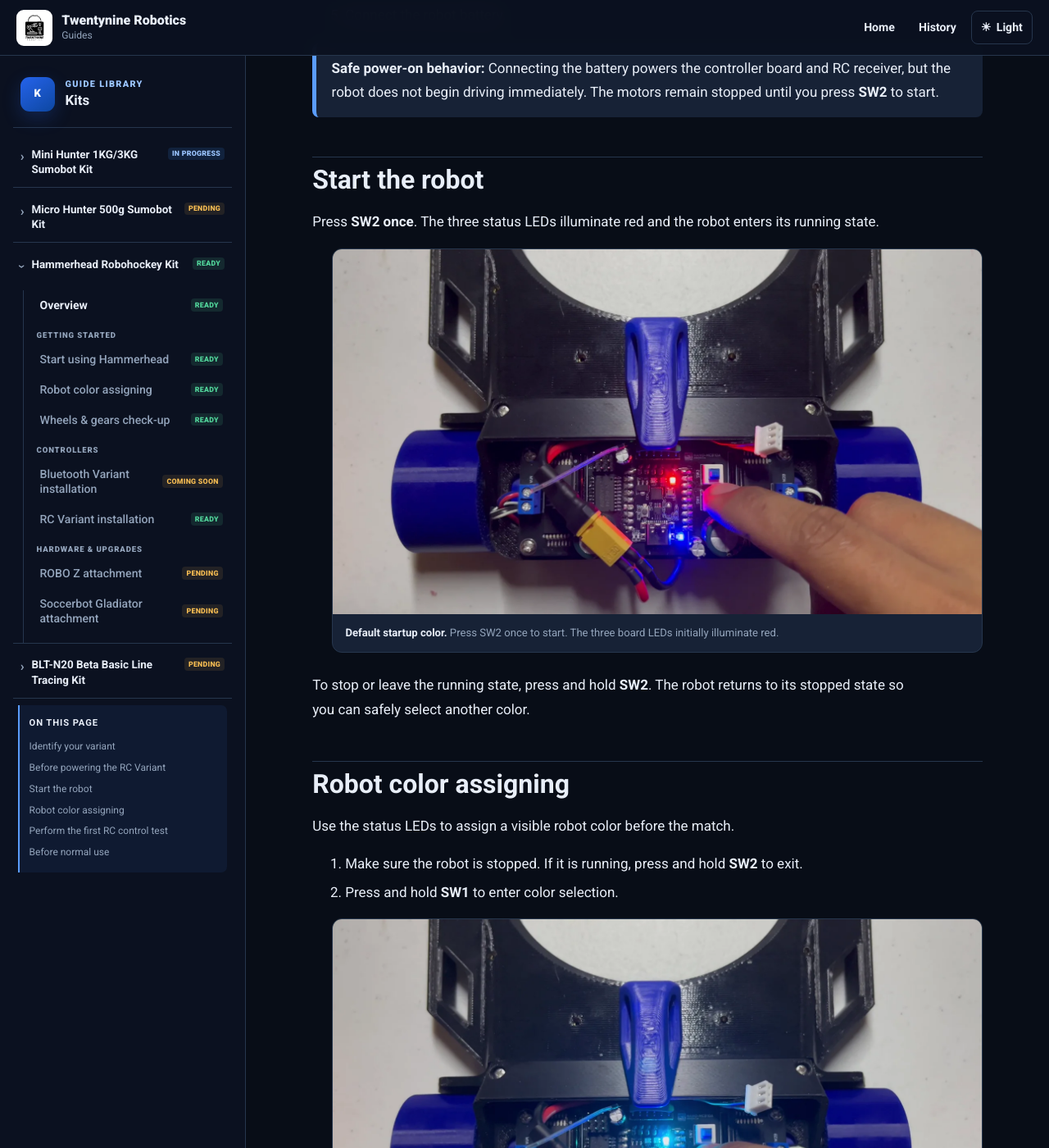
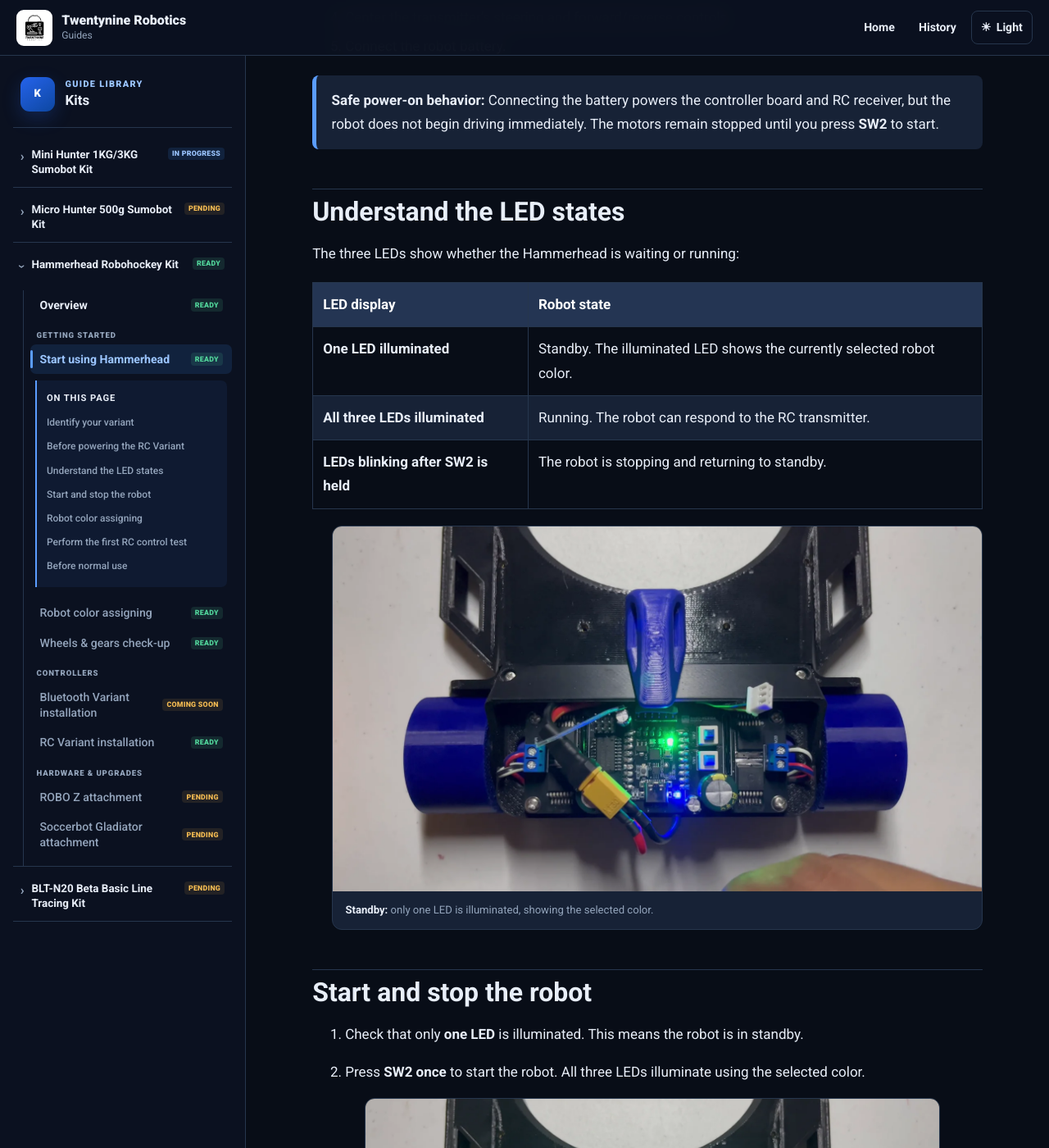
Before and after one commit to aj-morales99/twentynine-robotics-guides, a Jekyll site: the page built from docs/hammerhead/getting-started.md, in a window 1280 px wide and 1400 px high, scrolled down 970 px. Shown: the whole window at 82% size. Built offline with Jekyll 4.4.1, drawn with Linux system fonts in a browser that asks for light colours; some of the changed text lies outside the part shown.

Commit message:
Fix Hammerhead startup flow and navigation

```diff
--- a/docs/_layouts/default.html
+++ b/docs/_layouts/default.html
@@ -151,10 +154,26 @@
               ["/mini-hunter/code-library/", "FullVision function library"],
               ["/mini-hunter/programming/pin-map.html", "FullVision STM32 pin map"],
               ["/mini-hunter/troubleshooting/", "Troubleshooting"]
-        ];
+            ]
+          },
+          "/hammerhead/": {
+            name: "Hammerhead",
+            guides: [
+              ["/hammerhead/", "Guide overview"],
+              ["/hammerhead/getting-started.html", "Start using Hammerhead"],
+              ["/hammerhead/hardware/wheels-gears-checkup.html", "Wheels & gears check-up"],
+              ["/hammerhead/controllers/bluetooth-variant-installation.html", "Bluetooth Variant installation"],
+              ["/hammerhead/rc-receiver-installation.html", "RC Variant installation"],
+              ["/hammerhead/assembly/robo-z-attachment.html", "ROBO Z attachment"],
+              ["/hammerhead/assembly/soccerbot-gladiator-attachment.html", "Soccerbot Gladiator attachment"]
+            ]
+          }
+        };
         const kitMarkers = ["/mini-hunter/", "/micro-hunter/", "/hammerhead/", "/blt-n20/"];
         const activeKitMarker = kitMarkers.find(function (kit) { return location.pathname.indexOf(kit) >= 0; });
-        const marker = "/mini-hunter/";
+        const marker = activeKitMarker || "/mini-hunter/";
+        const activeGuideSet = guideSets[activeKitMarker];
+        const guides = activeGuideSet ? activeGuideSet.guides : [];
         const markerIndex = location.pathname.indexOf(marker);
         const basePrefix = markerIndex >= 0 ? location.pathname.slice(0, markerIndex) : "";
         const currentPath = markerIndex >= 0 ? location.pathname.slice(markerIndex) : location.pathname;
--- a/docs/hammerhead/getting-started.md
+++ b/docs/hammerhead/getting-started.md
@@ -30,48 +30,77 @@ If your Basic Hammerhead does not yet have a receiver, or you need to replace it
 
 <div class="note"><strong>Safe power-on behavior:</strong> Connecting the battery powers the controller board and RC receiver, but the robot does not begin driving immediately. The motors remain stopped until you press <strong>SW2</strong> to start.</div>
 
-## Start the robot
+## Understand the LED states
 
-Press **SW2 once**. The three status LEDs illuminate red and the robot enters its running state.
+The three LEDs show whether the Hammerhead is waiting or running:
+
+| LED display | Robot state |
+|---|---|
+| **One LED illuminated** | Standby. The illuminated LED shows the currently selected robot color. |
+| **All three LEDs illuminated** | Running. The robot can respond to the RC transmitter. |
+| **LEDs blinking after SW2 is held** | The robot is stopping and returning to standby. |
 
 <figure class="guide-figure step-figure">
-  <img src="../assets/images/hammerhead/getting-started/hh-start-01-red-ready.webp" alt="Hammerhead NANO-MCB10A board with its three status LEDs illuminated red while SW2 is pressed" width="1600" height="900" loading="lazy">
-  <figcaption><strong>Default startup color.</strong> Press SW2 once to start. The three board LEDs initially illuminate red.</figcaption>
+  <img src="../assets/images/hammerhead/getting-started/hh-start-05-confirm-start.webp" alt="Hammerhead controller board in standby with one green status LED illuminated" width="1600" height="900" loading="lazy">
+  <figcaption><strong>Standby:</strong> only one LED is illuminated, showing the selected color.</figcaption>
 </figure>
 
-To stop or leave the running state, press and hold **SW2**. The robot returns to its stopped state so you can safely select another color.
+## Start and stop the robot
+
+<ol class="guide-steps">
+  <li>
+    <p>Check that only <strong>one LED</strong> is illuminated. This means the robot is in standby.</p>
+  </li>
+  <li>
+    <p>Press <strong>SW2 once</strong> to start the robot. All three LEDs illuminate using the selected color.</p>
+    <figure class="guide-figure step-figure">
+      <img src="../assets/images/hammerhead/getting-started/hh-start-04-cycle-green.webp" alt="Hammerhead controller board in the running state with all three status LEDs illuminated green while SW2 is pressed" width="1600" height="900" loading="lazy">
+      <figcaption><strong>Running:</strong> all three LEDs illuminate in the selected color.</figcaption>
+    </figure>
+  </li>
+  <li>
+    <p>To stop, press and hold <strong>SW2</strong> until the LEDs begin blinking. Release the switch and wait for the display to return to <strong>one illuminated LED</strong>.</p>
+  </li>
+</ol>
+
+<div class="note"><strong>Remember:</strong> one LED means standby; three LEDs mean running.</div>
 
 ## Robot color assigning
 
-Use the status LEDs to assign a visible robot color before the match.
+Use the status LEDs to assign a visible robot color before the match. Six colors are currently available.
 
-1. Make sure the robot is stopped. If it is running, press and hold **SW2** to exit.
-2. Press and hold **SW1** to enter color selection.
-
-<figure class="guide-figure step-figure">
-  <img src="../assets/images/hammerhead/getting-started/hh-start-02-color-select.webp" alt="User holding SW1 on the Hammerhead NANO-MCB10A board to enter robot color selection" width="1600" height="900" loading="lazy">
-  <figcaption><strong>Enter color selection.</strong> Keep SW1 held while choosing a color.</figcaption>
-</figure>
-
-3. While continuing to hold SW1, press **SW2** to cycle through the available LED colors.
-
-<figure class="guide-figure step-figure">
-  <img src="../assets/images/hammerhead/getting-started/hh-start-03-cycle-blue.webp" alt="Hammerhead status LEDs showing blue during robot color selection" width="1600" height="900" loading="lazy">
-  <figcaption>Press SW2 while holding SW1 to move to the next available color.</figcaption>
-</figure>
-
-<figure class="guide-figure step-figure">
-  <img src="../assets/images/hammerhead/getting-started/hh-start-04-cycle-green.webp" alt="Hammerhead status LEDs showing green during robot color selection" width="1600" height="900" loading="lazy">
-  <figcaption>Continue cycling until the three LEDs display the color assigned to your robot.</figcaption>
-</figure>
-
-4. Release **SW1** when the required color is displayed.
-5. Press **SW2 once** to start the robot using the selected color.
-
-<figure class="guide-figure step-figure">
-  <img src="../assets/images/hammerhead/getting-started/hh-start-05-confirm-start.webp" alt="User pressing SW2 on the Hammerhead controller board after selecting the robot LED color" width="1600" height="900" loading="lazy">
-  <figcaption><strong>Confirm and start.</strong> After releasing SW1, press SW2 once to enter the running state.</figcaption>
-</figure>
+<ol class="guide-steps">
+  <li>
+    <p>Make sure the robot is in standby with only <strong>one LED</strong> illuminated. If all three LEDs are illuminated, press and hold <strong>SW2</strong> until they blink and return to one LED.</p>
+  </li>
+  <li>
+    <p>Press and keep holding the <strong>SW1 detent switch</strong> to enter color selection. Only one LED remains illuminated while you choose.</p>
+    <figure class="guide-figure step-figure">
+      <img src="../assets/images/hammerhead/getting-started/hh-start-01-red-ready.webp" alt="User holding SW1 while one red Hammerhead status LED is illuminated during color selection" width="1600" height="900" loading="lazy">
+      <figcaption><strong>Color selection:</strong> hold SW1. A single LED shows the currently selected color.</figcaption>
+    </figure>
+  </li>
+  <li>
+    <p>While continuing to hold <strong>SW1</strong>, press <strong>SW2</strong> to move through the six available colors. Only one LED should be illuminated as the color changes.</p>
+    <figure class="guide-figure step-figure">
+      <img src="../assets/images/hammerhead/getting-started/hh-start-02-color-select.webp" alt="User holding SW1 while one blue Hammerhead status LED is illuminated during color selection" width="1600" height="900" loading="lazy">
+      <figcaption>Each press of SW2 selects the next color; this example shows blue on one LED.</figcaption>
+    </figure>
+  </li>
+  <li>
+    <p>When the required color appears, release <strong>SW1</strong>. The robot remains in standby with one LED illuminated.</p>
+  </li>
+  <li>
+    <p>Press <strong>SW2 once</strong> to start. All three LEDs illuminate using the color you selected.</p>
+    <figure class="guide-figure step-figure">
+      <img src="../assets/images/hammerhead/getting-started/hh-start-03-cycle-blue.webp" alt="Hammerhead controller board running with all three status LEDs illuminated blue" width="1600" height="900" loading="lazy">
+      <figcaption><strong>Selected color active:</strong> three blue LEDs show that the robot is running.</figcaption>
+    </figure>
+  </li>
+  <li>
+    <p>To exit the running state, press and hold <strong>SW2</strong> again until the LEDs blink. The robot returns to standby with one LED illuminated.</p>
+  </li>
+</ol>
 
 ## Perform the first RC control test
 
@@ -90,7 +119,7 @@ Do not place the robot on the floor until the controller returns reliably to neu
 - [ ] Battery connection is secure.
 - [ ] Receiver LED indicates a stable connection.
 - [ ] Transmitter controls are centered.
-- [ ] The intended robot color is displayed on all three LEDs.
+- [ ] The intended color is shown on one LED in standby and all three LEDs while running.
 - [ ] Both motors stop at neutral.
 - [ ] The first movement test was completed with the wheels raised.
 - [ ] Wheels and gears passed the [pre-use check](hardware/wheels-gears-checkup.html).
```
Also changed, not shown: other parts of docs/_layouts/default.html (+13 -3 lines). Lines whose indentation alone changed are shown as unchanged.
